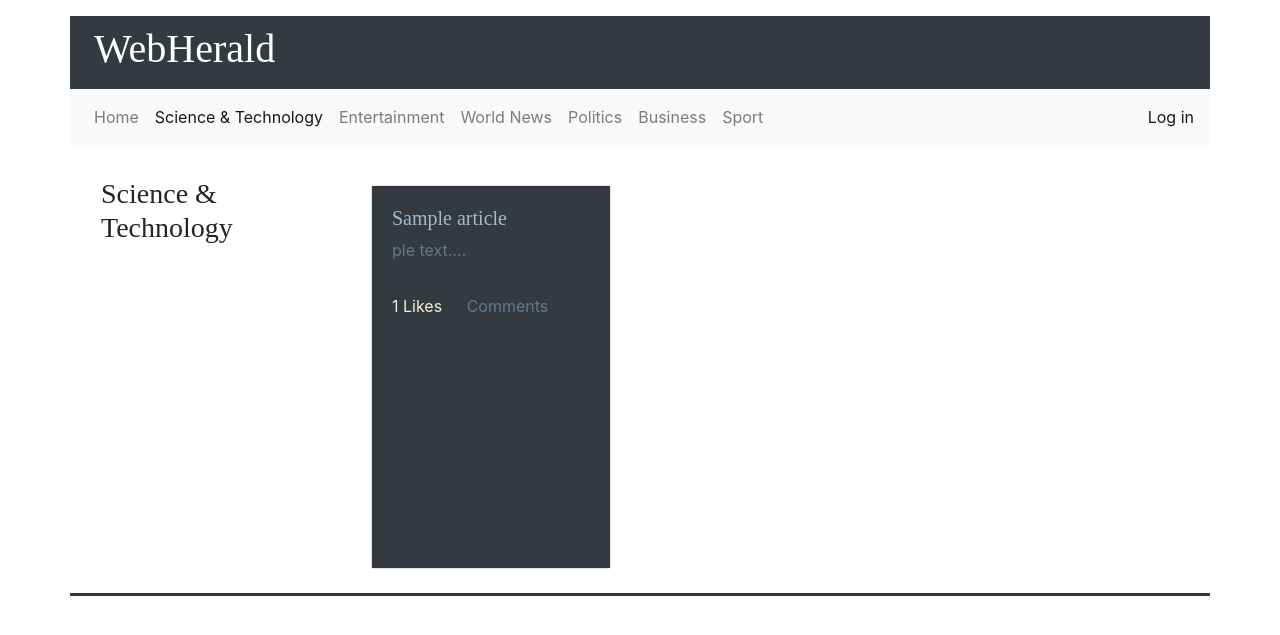
After one commit to First-Derivative/WebHerald, a Django app: page /category/ST in a window 1280 px wide. The commit adds this page. Shown: the top 635 px of the page. Run offline with Django 3.2, Linux system fonts and the light colour scheme; tables that the repository leaves empty hold one stand-in row (values such as "Sample post"); some web fonts are replaced.

Commit message:
added article_category pages

```diff
--- a/accounts/views.py
+++ b/accounts/views.py
@@ -11,7 +11,9 @@ from main.models import CategoryLabel
 from accounts.forms import RegisterForm, LoginForm
 
 def registerAccount(request):
-    context = {}
+    context = {
+        'nav_categories': [category for category in CategoryLabel]
+    }
     if(request.user.is_authenticated):
         return redirect('homepage')
 
@@ -60,6 +62,7 @@ def logoutAccount(request):
 def getProfilePage(request):
     user = request.user
     context = {
+        'nav_categories': [category for category in CategoryLabel],
         'categories': [category for category in CategoryLabel],
         'personal_categories': user.get_private_category
     }
--- a/main/models.py
+++ b/main/models.py
@@ -27,7 +27,7 @@ class Article(models.Model):
     @property
     def sub_title(self):
         content = self.content.split(" ")
-        content = content[0:22]
+        content = content[0:20]
         output = ""
         for i in range(len(content)):
             if(i == (len(content) -1) ):
@@ -59,10 +59,6 @@ class CategoryLabel(models.TextChoices):
     BUSINESS = ("BU", "Business")
     SPORT = ("SP","Sport")
 
-    def getCategory(self):
-        for category in self:
-            print(category)
-
 class ArticleCategory(models.Model):
     '''
     Class that implements the associative entity 'ArticleCategory'. Intended to
@@ -85,15 +81,15 @@ class ArticleCategory(models.Model):
 
     @property
     def category_code(self):
-        return self.category
+        output = None
+        for target in CategoryLabel:
+            if(target == self.category):
+                output = target
+                break
+        return output
 
     def __str__(self):
-        output = ""
-        for target in CategoryLabel:
-            if(target == self.category):
-                output = target.label
-                break
-        return output
+        return self.category
 
 class Comments(models.Model):
     '''
--- a/main/static/main/styles/main.css
+++ b/main/static/main/styles/main.css
@@ -17,6 +17,10 @@ a:hover{text-decoration:none;}
 
 .btn{margin-bottom: 1rem;}
 
+img.card_image{
+  height: 10rem;
+}
+
 /* END */
 
 /* CUSTOME STYLING */
@@ -30,8 +34,8 @@ a:hover{text-decoration:none;}
 {
   max-height: 50rem;
   max-width: 50rem;
+  height: 24rem;
   width: 15rem;
-  height: 24rem;
 }
 
 .index_card:hover
@@ -67,6 +71,11 @@ a:hover{text-decoration:none;}
   margin-top: 2rem;
 }
 
+#article_container
+{
+  padding: 1rem;
+}
+
 .profile_cb_wrapper
 {
   margin-bottom: 1rem;
--- a/main/templates/main/base.html
+++ b/main/templates/main/base.html
@@ -24,33 +24,24 @@
     <!-- A header to be used across all the pages of the website -->
     <header>
       <nav class="navbar navbar-expand-lg navbar-dark bg-dark container mt-3">
-        <h1><a href="{% url 'homepage' %}" class="serifText" id="site_title">The News</a></h1>
+        <h1><a href="{% url 'homepage' %}" class="serifText" id="site_title">WebHerald</a></h1>
       </nav>
 
       <nav class="navbar navbar-expand-lg navbar-light bg-light container">
         <div class="collapse navbar-collapse" id="navbarText">
           <ul class="navbar-nav mr-auto">
-            <li class="nav-item active">
-              <a class="nav-link" href="#">Home<span class="sr-only">(current)</span></a>
+            {% if request.path == '/' %}
+              <li class="nav-item active">
+            {% else %}
+              <li class="nav-item">
+            {% endif %}
+              <a class="nav-link" href="{% url 'homepage' %}">Home</a>
             </li>
+            {% for category in nav_categories %}
             <li class="nav-item">
-              <a class="nav-link" href="#">Politics</a>
+              <a class="nav-link" id="nav_{{category}}" href="{% url 'category_index' category %}">{{category.label}}</a>
             </li>
-            <li class="nav-item">
-              <a class="nav-link" href="#">Business</a>
-            </li>
-            <li class="nav-item">
-              <a class="nav-link" href="#">Science & Technology</a>
-            </li>
-            <li class="nav-item">
-              <a class="nav-link" href="#">World</a>
-            </li>
-            <li class="nav-item">
-              <a class="nav-link" href="#">Entertainment</a>
-            </li>
-            <li class="nav-item">
-              <a class="nav-link" href="#">Sport</a>
-            </li>
+            {% endfor %}
           </ul>
           <span class="navbar-text style="font-family:'Helvetica Neue', Helvetica, Arial, sans-serif;"">
             {% if request.user.is_authenticated %}
--- /dev/null
+++ b/main/templates/main/category_index.html
@@ -0,0 +1,34 @@
+{% extends 'main/base.html' %}
+{% block title %}The News{% endblock title%}
+{% load static %}
+
+{% block content %}
+
+<div class="index_card_container flex-wrap row my-3">
+  <div class="col-3 p2">
+    <h3 class="serifText">{{ selected.label }}</h3>
+  </div>
+  {% for entry in articles_list %}
+        <div class="col-3 p-2 ">
+          <a href="{% url 'article' entry.id %}">
+        <div class="card index_card target" id="article_{{entry.id}}">
+          <!-- <img src="{% static entry.get_imageurl %}" class="card-img-top card_image" alt="{{ entry.image_caption}}"> -->
+          <div class="card-body index_card_body flex-wrap">
+            <h5 class="index_card_title serifText hover">{{entry.title}}</h5>
+            <p class="card-text card_sub_title">{{entry.sub_title}}</p>
+            <a href="#" class="card-link highlight hover">{{entry.like_count}} Likes</a>
+            <a href="#" class="card-link card_comments hover">Comments</a>
+          </div>
+        </div>
+          </a>
+        </div>
+  {% endfor %}
+</div>
+
+{% endblock content%}
+
+{% block scripts%}
+  <script>
+    $('#nav_{{selected}}').addClass('active')
+  </script>
+{% endblock %}
--- a/main/templates/main/index.html
+++ b/main/templates/main/index.html
@@ -4,7 +4,7 @@
 
 {% block content %}
 
-{% for category in categorylabels %}
+{% for category in categories %}
   <div class="index_card_container flex-wrap row my-3">
     <div class="col-3 p2">
       <h3 class="serifText">{{ category.label }}</h3>
--- a/main/urls.py
+++ b/main/urls.py
@@ -1,8 +1,9 @@
 from django.contrib import admin
 from django.urls import path
-from main.views import index, getArticlePage
+from main.views import *
 
 urlpatterns = [
     path('', index, name='homepage'),
-    path('article/<int:article_id>', getArticlePage, name='article'),
+    path('category/<str:category>', category_index, name='category_index'),
+    path('article/<int:article_id>', getArticlePage, name='article')
 ]
--- a/main/views.py
+++ b/main/views.py
@@ -1,8 +1,8 @@
 from django.shortcuts import render
 from .models import CategoryLabel, ArticleCategory, Article
+from django.http import HttpResponse
 
 from accounts.models import Account
-from django.contrib.auth.models import AnonymousUser
 
 def index(request):
 
@@ -13,7 +13,8 @@ def index(request):
     '''
 
     context = {
-        'category_list': ArticleCategory.objects.all()
+        'category_list': ArticleCategory.objects.all(),
+        'nav_categories': [category for category in CategoryLabel]
     }
     if(request.user.is_authenticated):
         user = request.user
@@ -21,13 +22,41 @@ def index(request):
         for category in CategoryLabel:
              if(category in user.get_private_category):
                  user_categories.append(category)
-        context['categorylabels'] = user_categories
+        context['categories'] = user_categories
     else:
-        context['categorylabels'] = [category for category in CategoryLabel]
+        context['categories'] = [category for category in CategoryLabel]
     return render(request, 'main/index.html',context)
 
 def getArticlePage(request, article_id):
     context = {
         'article': Article.objects.get(id=article_id),
+        'nav_categories': [category for category in CategoryLabel]
+
         }
     return render(request, 'main/article.html', context)
+
+def category_index(request, category):
+    selected = None
+
+    categories = [category for category in CategoryLabel]
+
+    for categories in CategoryLabel:
+        if(categories == category):
+            selected = categories
+            break
+
+    articles_list = []
+
+    for category_entry in ArticleCategory.objects.all():
+        if(category_entry.category_code == selected):
+            articles_list.append(category_entry.article)
+
+    print(articles_list)
+
+    context = {
+        'selected': selected,
+        'articles_list': articles_list,
+        'nav_categories': [category for category in CategoryLabel]
+    }
+
+    return render(request, 'main/category_index.html', context)
```
Also changed, not shown: main/templates/main/article.html (+5 -4 lines).
